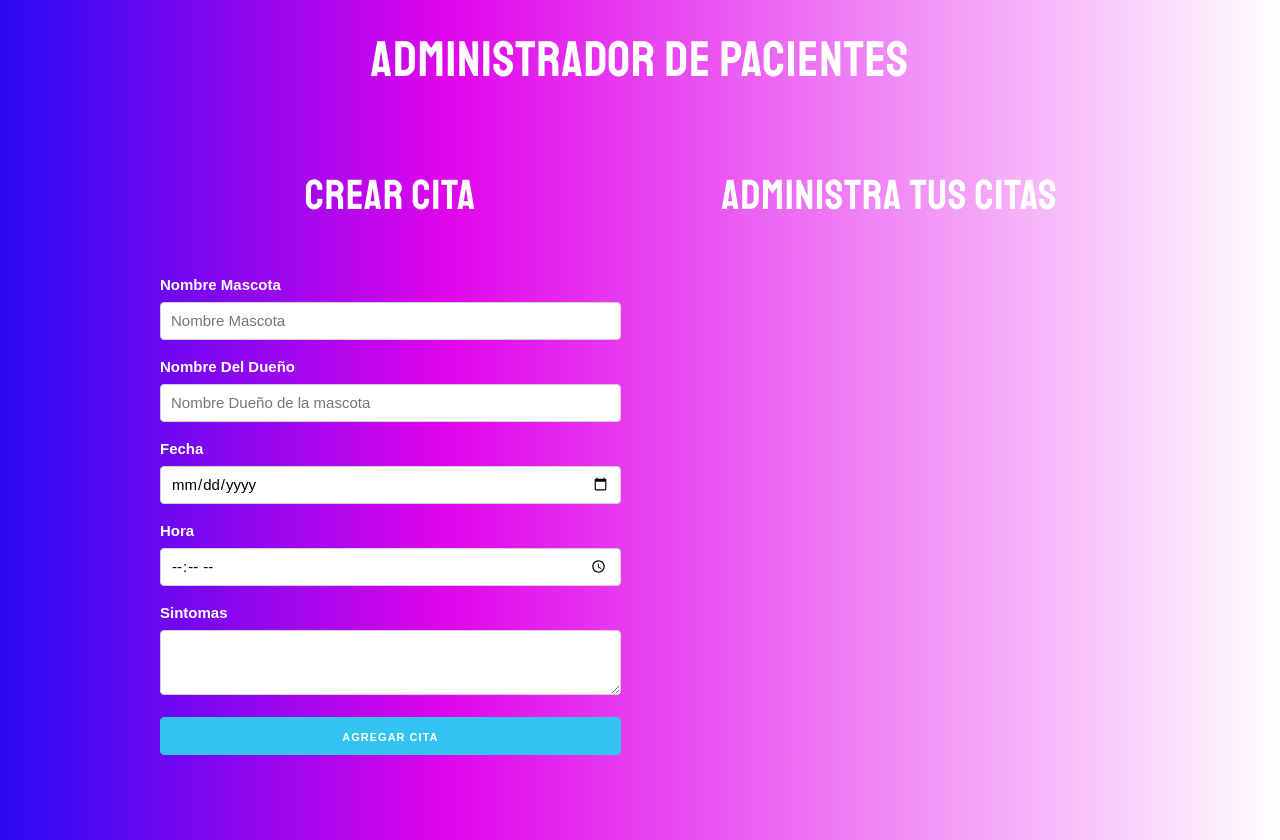
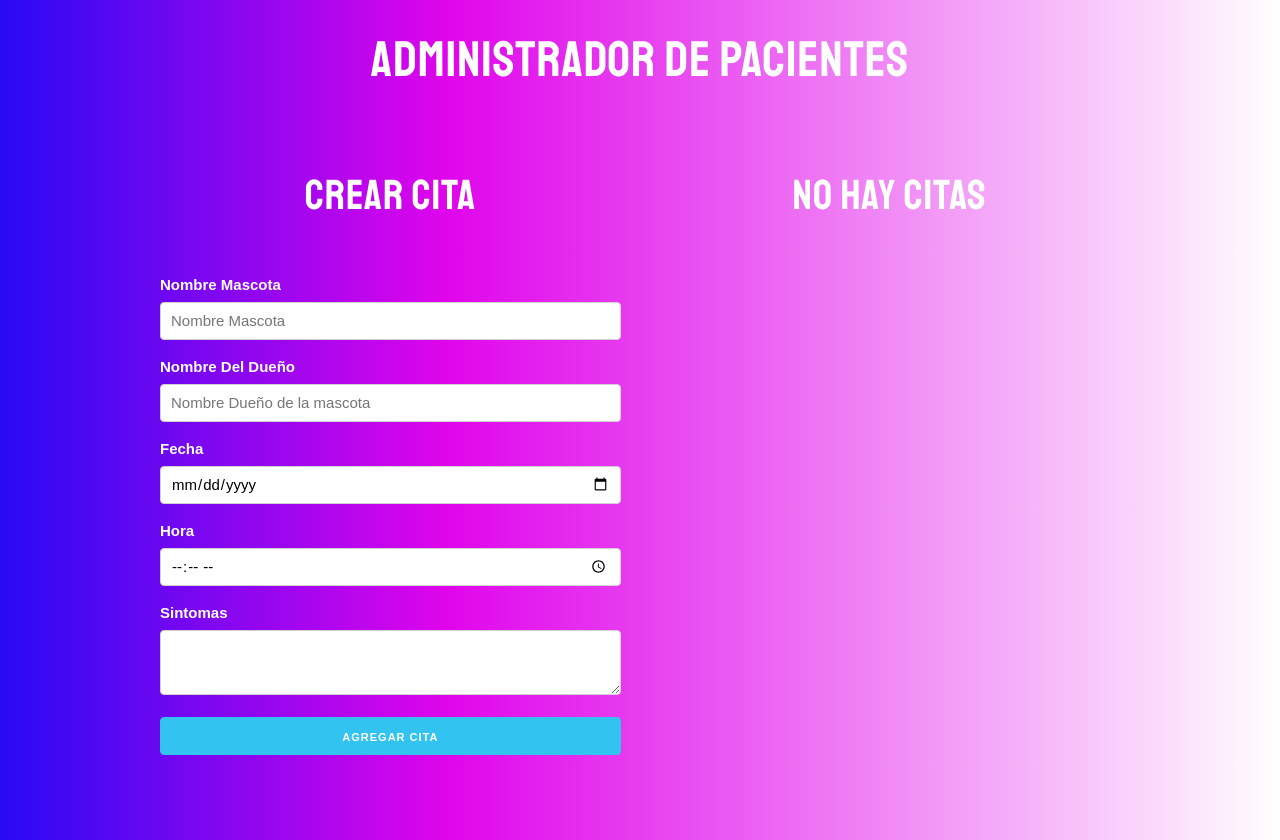
Before and after one commit to CarlosRQuinteroM/Citas, a React (Create React App) app: page / in a window 1280 px wide. Built offline with nearby package versions, Linux system fonts and the light colour scheme.

Commit message:
1.. Mostrando un mensaje de forma condicional

```diff
--- a/src/App.js
+++ b/src/App.js
@@ -17,6 +17,8 @@ function App() {
        const nuevasCitas= citas.filter(cita => cita.id !== id)
        guardarCitas(nuevasCitas)
      }
+     // mensaje condicional
+     const titulo = citas.length === 0 ?  'No hay citas'  : 'Administra tus citas'
   return (
     <Fragment>
       <h1>Administrador de Pacientes </h1>
@@ -29,7 +31,7 @@ function App() {
             />
          </div>
          <div className="one-half column">
-            <h2>Administra tus citas</h2>
+              <h2>{titulo}</h2>
             {citas.map(cita => (
               <Cita
               key={cita.id}
```
